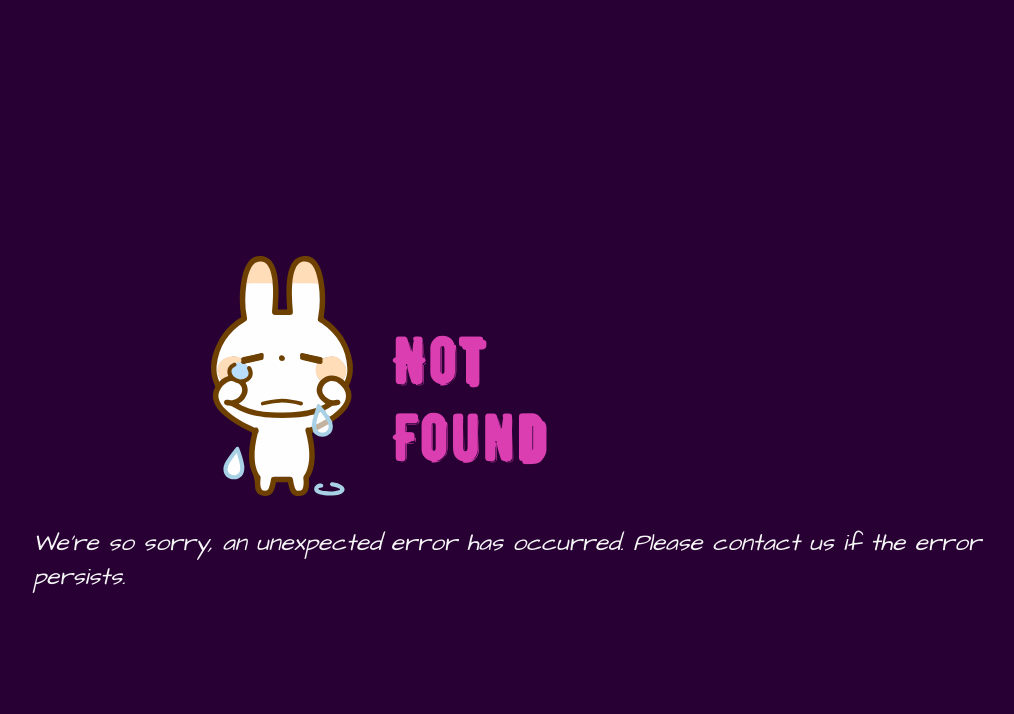
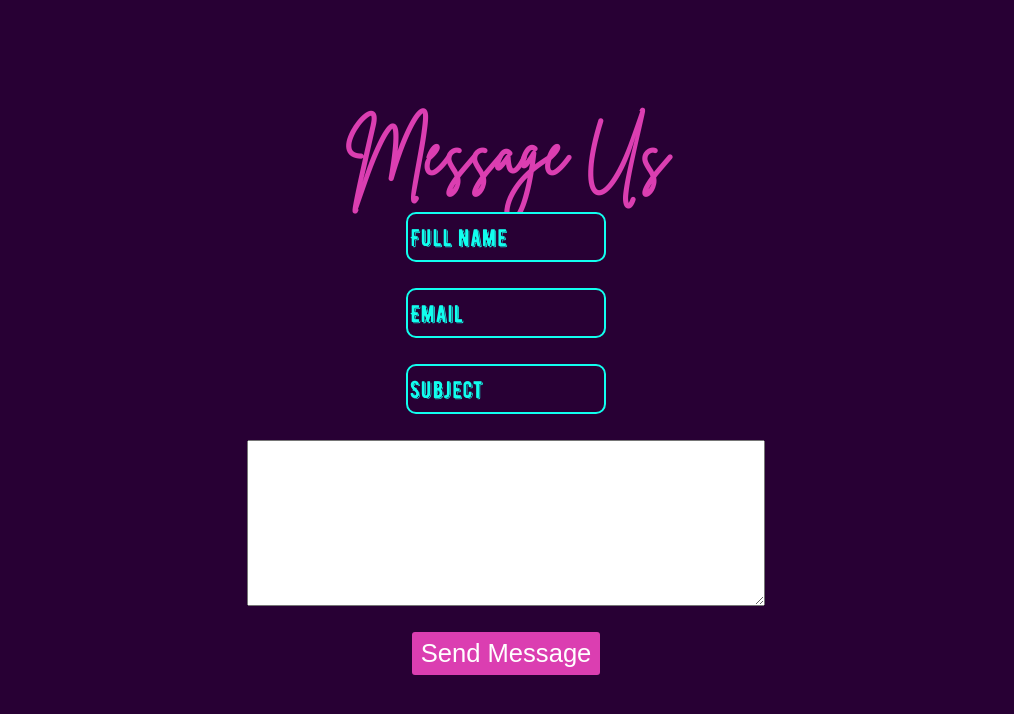
Before and after one commit to mausaye/ArtSpace3D, a React (Create React App) app: page /message in a window 1280 px wide. Before the commit this address had no page. Shown: the top 714 px of the page, without its empty margins (134-1148 px from the left). Built offline with nearby package versions, Linux system fonts and the light colour scheme.

Commit message:
quyen add color and email us

```diff
--- a/src/App.css
+++ b/src/App.css
@@ -81,7 +81,19 @@ span{
     text-align: center;
     text-decoration-color: aliceblue;
 }
+.Nav {
+    display: flex;
+    justify-content: space-between;
+    align-items: center;
+    width: 100%;
+  }
 
-.moveSign{
+  h1 {
+    color: white;
+    margin: 0;
+  }
 
-}
+  .message-btn {
+    color: white;
+    cursor: pointer;
+  }
--- a/src/App.js
+++ b/src/App.js
@@ -17,13 +17,14 @@ import {IconContext} from 'react-icons/lib';
 import './App.css';
 import styled from 'styled-components';
 import SubMenu from './ArtSpaceApplication/SideBar/SubMenu';
+import {useNavigate} from 'react-router-dom';
 //const {ShapeRenderer} = require('../src/ArtSpaceApplication/ShapeRenderer.js');
 
 //import ShapeRenderer from '../src/ArtSpaceApplication/ShapeRenderer.js';
 import { Shape } from 'three';
+import { HiOutlineMail } from 'react-icons/hi';
 import ShapeRenderer from '../src/ArtSpaceApplication/ShapeRenderer.js';
 import { ChromePicker } from 'react-color';
-import addCube from '../src/ArtSpaceApplication/ShapeRenderer.js';
 const Nav = styled.div`
   background: #15171c;
   height: 80px;
@@ -69,7 +70,12 @@ const SidebarWrap = styled.div`
 
 
 
+
 const App = () => {
+  const navigate = useNavigate();
+  function clickMessageButton(event){
+    navigate('/message');
+  }
 
   const [sidebar, setSidebar] = useState(false);
 
@@ -91,16 +97,20 @@ const App = () => {
     <>
 
      <IconContext.Provider value={{ color: '#fff' }}>
-        <Nav style={{ width: '100%', display: 'flex', justifyContent: 'center' }}>
-          <h1 style={{ color: 'white'}}> Art Space 3D </h1>
-        </Nav>
+     <Nav style={{ width: '100%', display: 'flex', justifyContent: 'space-between', alignItems: 'center' }}>
+          <h1 style={{ color: 'white', textAlign: 'center', flexGrow: 3 }}> Art Space 3D </h1>
+           <div style={{ display: 'flex', alignItems: 'center' }} type="button" onClick={clickMessageButton}>
+             <span style={{ marginRight: 10, color: 'white' }}>Message Us</span>
+                 <i className="fa fa-envelope" style={{ color: 'white' }}></i>
+            </div>
+      </Nav>
         <SidebarNav sidebar={sidebar}>
           <SidebarWrap>
             <NavIcon to='#'>
               <AiIcons.AiOutlineClose onClick={showSidebar} />
             </NavIcon>
             {SideBarData.map((item, index) => {
-              return <SubMenu item={item} key={index} props = {<ShapeRenderer color={color} />}></SubMenu>;
+              return <SubMenu item={item} key={index}  props={{ color }} ></SubMenu>;
             })}
           </SidebarWrap>
         </SidebarNav>
@@ -113,7 +123,7 @@ const App = () => {
         </ColorPickerContainer>
       </IconContext.Provider>
 
-    <ShapeRenderer/>
+    <ShapeRenderer color={color}/>
 
 
 
--- a/src/ArtSpaceApplication/ShapeRenderer.js
+++ b/src/ArtSpaceApplication/ShapeRenderer.js
@@ -4,6 +4,7 @@ import { DragControls } from 'three/addons/controls/DragControls.js';
 import { OrbitControls } from 'three/addons/controls/OrbitControls.js';
 import { TransformControls } from 'three/addons/controls/TransformControls.js';
 import './ShapeRenderer.css';
+import { ChromePicker } from 'react-color';
 
 class ShapeRenderer extends Component{
     scene;
@@ -19,6 +20,18 @@ class ShapeRenderer extends Component{
 
     /*screenshot stuff*/
     strDownloadMime;
+
+   /* state={
+      color: '#ffffff'
+    }
+    handleColorChange = (color) => {
+      this.setState({ color: color.hex });
+    };*/
+
+    constructor(props){
+      super(props);
+    }
+
 
 init(){
   this.raycaster = new Raycaster();
@@ -84,12 +97,13 @@ componentDidMount(){
 
   //this.testAdd();
   this.start();
-
+  //this is to start the user with a cube
+/*
   const geometry = new BoxGeometry(50, 100, 50);
-  const material = new MeshPhongMaterial({ color: 808080 });
+  const material = new MeshPhongMaterial({ color:  808080 });
   this.cube = new Mesh(geometry, material);
   this.sceneObjects.push(this.cube);
-  this.scene.add(this.cube);
+  this.scene.add(this.cube);*/
 
 
   this.screenshotAbility();
@@ -189,14 +203,14 @@ componentDidMount(){
 
   testAdd(){
     const geometry = new BoxGeometry(50, 100, 50);
-    const material = new MeshPhongMaterial({ color: 808080 });
+    const material = new MeshPhongMaterial({ color: this.props.color });
     this.cube = new Mesh(geometry, material);
     this.sceneObjects[0] = this.cube;
 
     this.scene.add(this.cube);
 
   }
-
+/*
   addCube(width, height, depth, position, color){
     console.log("creating cube")
     const geometry = new BoxGeometry(width, height, depth);
@@ -215,7 +229,7 @@ componentDidMount(){
 
     this.renderer.render(this.scene, this.camera);
 
-  }
+  }*/
 
 
   renderObjects = () => {
@@ -284,15 +298,8 @@ componentDidMount(){
     this.mount.appendChild(saveLink);
 
     saveLink.addEventListener('click', () =>{
-      console.log("screen shot clicked")
-      const geometry = new BoxGeometry(50, 100, 50);
-    const material = new MeshPhongMaterial({ color: 808080 });
-    this.cube = new Mesh(geometry, material);
-    this.sceneObjects.push(this.cube);
 
-    this.scene.add(this.cube);
-      // this.addCube(100,100,100, (0,0,0), 0xffffff)
-       /*   var imgData;
+        var imgData;
 
         try {
             var strMime = "image/jpeg";
@@ -303,7 +310,7 @@ componentDidMount(){
             console.log(e);
             return;
         }
-        */
+
     });
   }
 
@@ -312,7 +319,7 @@ componentDidMount(){
 
     cylinder.addEventListener('click', () =>{
       const geometry = new PlaneGeometry(50, 100);
-      const material = new MeshBasicMaterial({color: 808080});
+      const material = new MeshBasicMaterial({color: this.props.color});
       var cylinderObj = new Mesh(geometry, material);
       this.sceneObjects.push(cylinderObj);
       this.scene.add(cylinderObj);
@@ -385,7 +392,7 @@ componentDidMount(){
     saveLink.addEventListener('click', () =>{
 
       const geometry = new BoxGeometry(50, 100, 50);
-      const material = new MeshBasicMaterial({color: 808080});
+      const material = new MeshBasicMaterial({color: this.props.color });
       this.cube = new Mesh(geometry, material);
       this.sceneObjects.push(this.cube);
       this.scene.add(this.cube);
@@ -417,7 +424,7 @@ componentDidMount(){
     saveLink.addEventListener('click', () =>{
 
       const geometry = new TorusKnotGeometry(10,3,100,16);
-      const material = new MeshBasicMaterial({color: 808080});
+      const material = new MeshBasicMaterial({color: this.props.color});
       this.cube = new Mesh(geometry, material);
       this.sceneObjects[0] = this.cube;
       this.scene.add(this.cube);
@@ -452,7 +459,7 @@ componentDidMount(){
     saveLink.addEventListener('click', () =>{
 
       const geometry = new SphereGeometry(50);
-      const material = new MeshBasicMaterial({ color: 808080 });
+      const material = new MeshBasicMaterial({ color: this.props.color });
       this.cone = new Mesh(geometry, material);
       this.sceneObjects.push(this.cone);
       this.scene.add(this.cone);
@@ -485,7 +492,7 @@ componentDidMount(){
     saveLink.addEventListener('click', () =>{
 
       const geometry = new ConeGeometry(50, 100, 50);
-      const material = new MeshPhongMaterial({ color: 808080 });
+      const material = new MeshPhongMaterial({ color: this.props.color });
       const cone = new Mesh(geometry, material);
       this.sceneObjects[0] = cone;
       this.scene.add(cone);
@@ -518,7 +525,8 @@ componentDidMount(){
     saveLink.addEventListener('click', () =>{
 
       const geometry = new CylinderGeometry(50, 50, 200, 330);
-      const material = new MeshPhongMaterial({ color: 808080 });
+      const material = new MeshPhongMaterial({ color: this.props.color });
+      console.log("add cylinder");
       const cone = new Mesh(geometry, material);
       this.sceneObjects[0] = cone;
       this.scene.add(cone);
@@ -551,10 +559,10 @@ componentDidMount(){
     saveLink.addEventListener('click', () =>{
 
       const geometry = new PlaneGeometry(100, 100);
-      const material = new MeshPhongMaterial({ color: 808080 });
-      const cone = new Mesh(geometry, material);
-      this.sceneObjects[0] = cone;
-      this.scene.add(cone);
+      const material = new MeshPhongMaterial({ color: this.props.color });
+      const plane = new Mesh(geometry, material);
+      this.sceneObjects[0] = plane;
+      this.scene.add(plane);
       /*
         try {
             this.addCube();
@@ -584,7 +592,7 @@ componentDidMount(){
     saveLink.addEventListener('click', () =>{
 
       const geometry = new RingGeometry(10, 50, 320);
-      const material = new MeshPhongMaterial({ color: 808080 });
+      const material = new MeshPhongMaterial({ color: this.props.color });
       const cone = new Mesh(geometry, material);
       this.sceneObjects.push(cone);
       this.scene.add(cone);
@@ -614,11 +622,15 @@ componentDidMount(){
 
   render(){
     return (
+      <div>
+
       <div
         ref={mount => {
           this.mount = mount;
         }}
       >
+
+      </div>
       </div>
     )
   }
--- /dev/null
+++ b/src/ArtSpaceApplication/SideBar/MessageUs/MessageUs.css
@@ -0,0 +1,87 @@
+@font-face{
+    font-family: brittany;
+    src: url('../../../../assets/Fonts/BrittanySignature.ttf');
+  }
+
+  .container {
+      max-width: 1000px;
+      margin: 0 auto;
+      padding: 0 20px;
+    }
+
+  .--text-center {
+      text-align: center;
+  }
+  .--form-control {
+      font-size: 1.6rem;
+      font-weight: 300;
+    }
+
+  .--card {
+      border: 1px solid transparent;
+      border-radius: 5px;
+      box-shadow: var(--box-shadow);
+      overflow: hidden;
+    }
+  .--flex-center {
+      display: flex;
+      justify-content: center;
+      align-items: center;
+    }
+
+  .--dir-column {
+      flex-direction: column;
+  }
+  .--btn {
+      font-size: 1.6rem;
+      font-weight: 400;
+      padding: 6px 8px;
+      margin: 2.5%;
+      border: 1px solid transparent;
+      border-radius: 3px;
+      cursor: pointer;
+      display: flex;
+      justify-content: center;
+      align-items: center;
+      transition: all 0.3s;
+      color: #db3eb1;
+  }
+  .--btn-primary {
+      color: #fff;
+      background: #db3eb1;
+
+  }
+  .message-us-page {
+      text-align: center;
+      background-color: #280034;
+      background-size: cover;
+      min-height: 100vh;
+      display: flex;
+      flex-direction: column;
+      align-items: center;
+      justify-content: center;
+
+  }
+
+  .headingquyen{
+
+      justify-content: center;
+      color: #db3eb1;
+      font-family: "brittany";
+      font-size: 4em;
+
+
+  }
+  .login{
+    position: absolute;
+    top: 50px;
+  }
+
+  .inputBoxes{
+    margin: 2.5%;
+  }
+
+  .messageContainer{
+    min-width: 40vw;
+    min-height: 20vh;
+  }
--- /dev/null
+++ b/src/ArtSpaceApplication/SideBar/MessageUs/MessageUs.js
@@ -0,0 +1,51 @@
+import {useRef} from 'react'
+import './MessageUs.css';
+
+import emailjs from '@emailjs/browser';
+
+
+const MessageUs = () => {
+    const form= useRef();
+    const sendEmail = (e) => {
+        e.preventDefault();
+
+        emailjs.sendForm('service_ganq2os', 'template_whqoqoi', form.current, 'SEK5Sfq83Okt79K-v')
+          .then((result) => {
+              console.log(result.text);
+          }, (error) => {
+              console.log(error.text);
+          });
+          e.target.reset();
+      };
+  return (
+    <section>
+        <div className="message-us-page">
+            <div>
+                <h1 class='headingquyen'>
+                  Message Us
+                 </h1>
+            </div>
+
+
+
+            <form ref={form} onSubmit={sendEmail} className='--form-control --card --flex-center --dir-column'>
+            <input className="inputBoxes" type='text' placeholder='Full name' name='user_name' required />
+            <input className="inputBoxes" type='email' placeholder='Email' name='user_email' required />
+            <input className="inputBoxes" type='text' placeholder='Subject' name='subject' required />
+            <textarea className="inputBoxes messageContainer" name='message' cols='30' rows='10' > </textarea>
+            <button type='submit' className='--btn --btn-primary '> Send Message </button>
+
+
+
+            </form>
+            </div>
+
+
+
+
+
+    </section>
+  )
+}
+
+export default MessageUs
--- a/src/ArtSpaceApplication/mainPage.js
+++ b/src/ArtSpaceApplication/mainPage.js
@@ -13,6 +13,7 @@ import Rotation from '../MenuFiles/InstructionsTabs/Rotation';
 import ErrorPage from '../MenuFiles/ErrorPage';
 import LogIn from '../MenuFiles/Login';
 import SignUp from '../MenuFiles/SignUp';
+import MessageUs from './SideBar/MessageUs/MessageUs';
 import StartPage from '../MenuFiles/StartPage.js'
 import{
   createBrowserRouter,
@@ -40,6 +41,11 @@ export default createBrowserRouter([
   {
     path: "/SignUp",
     element: <SignUp/>,
+  },
+  {
+    path: "/message",
+    element: <MessageUs />
+
   },
 
   {
```
